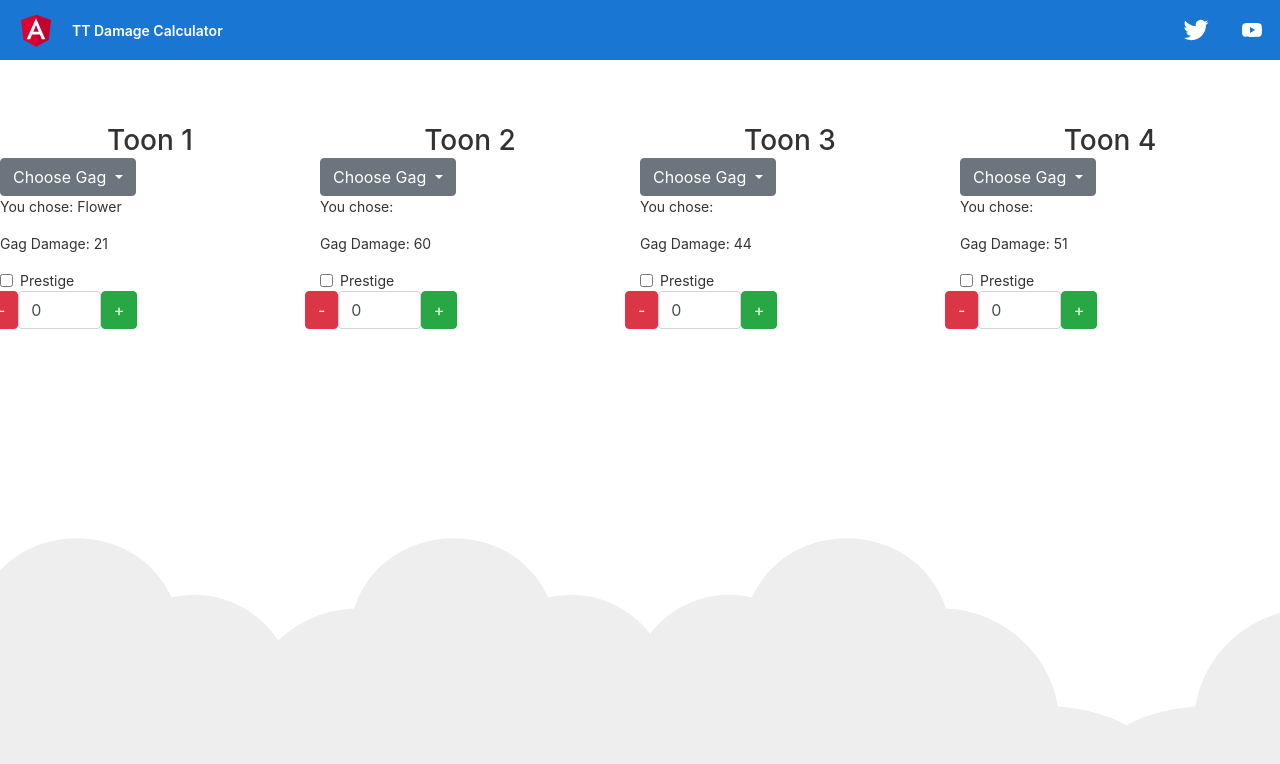
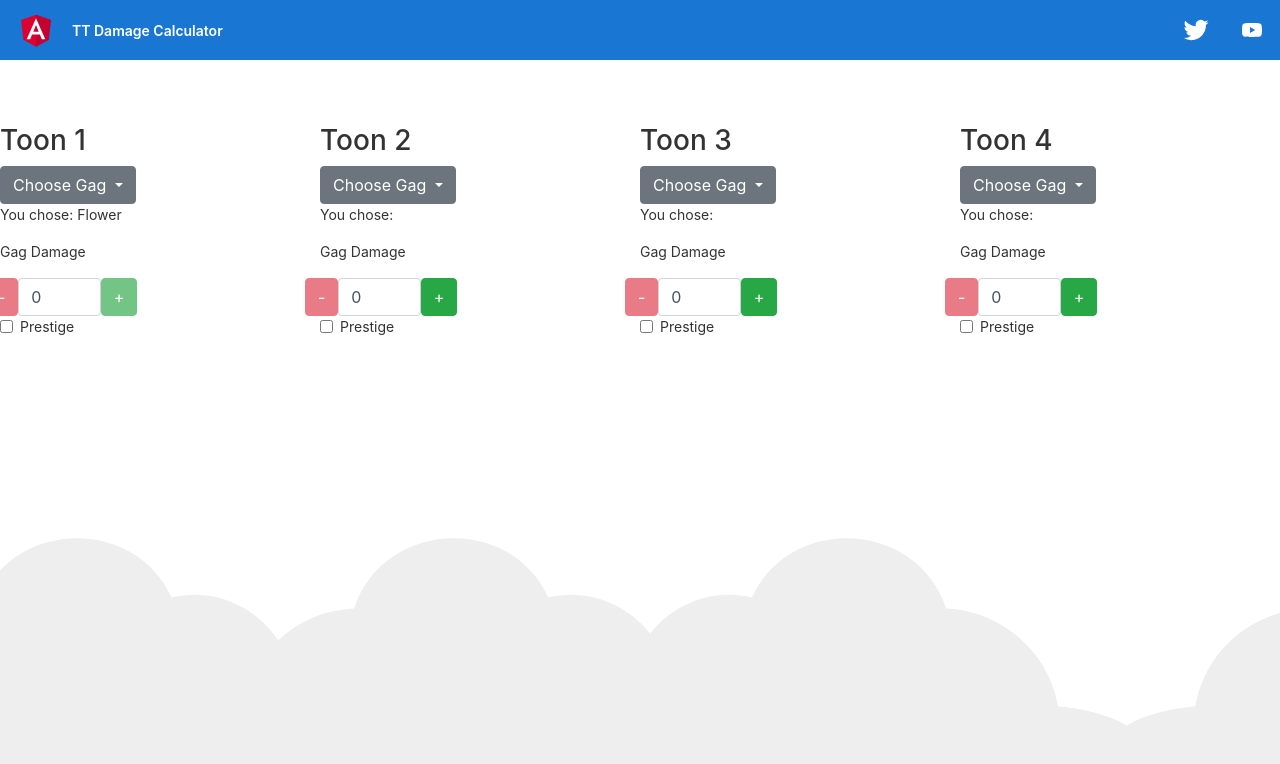
Before and after one commit to BobTabrizi/TTDamageCalculator, an Angular app: page / in a window 1280 px wide. Shown: the top 764 px of the page. Built offline with nearby package versions, Linux system fonts and the light colour scheme.

Commit message:
Added gag damage boundaries

```diff
--- a/src/app/gagInfo.ts
+++ b/src/app/gagInfo.ts
@@ -6,6 +6,7 @@ export const gagInfo = [
         prestige:'',
         organic:'',
         minRange:0,
+        midRange:0,
         maxRange:0
     },
     {
@@ -15,6 +16,7 @@ export const gagInfo = [
         prestige:'',
         organic:'',
         minRange:0,
+        midRange:0,
         maxRange:0
     },
     {
@@ -24,6 +26,7 @@ export const gagInfo = [
         prestige:'',
         organic:'',
         minRange:0,
+        midRange:0,
         maxRange:0
     },
     {
@@ -33,6 +36,7 @@ export const gagInfo = [
         prestige:'',
         organic:'',
         minRange:0,
+        midRange:0,
         maxRange:0
     },
     {
@@ -42,6 +46,7 @@ export const gagInfo = [
         prestige:'',
         organic:'',
         minRange:0,
+        midRange:0,
         maxRange:0
     },
     {
@@ -51,6 +56,7 @@ export const gagInfo = [
         prestige:'',
         organic:'',
         minRange:0,
+        midRange:0,
         maxRange:0
     },
     {
@@ -60,6 +66,7 @@ export const gagInfo = [
         prestige:'',
         organic:'',
         minRange:0,
+        midRange:0,
         maxRange:0
     },
     {
@@ -69,6 +76,7 @@ export const gagInfo = [
         prestige:'',
         organic:'',
         minRange:0,
+        midRange:0,
         maxRange:0
     },
     {
@@ -78,6 +86,7 @@ export const gagInfo = [
         prestige:'',
         organic:'',
         minRange:18,
+        midRange:20,
         maxRange:65
     },
     {
@@ -87,6 +96,7 @@ export const gagInfo = [
         prestige:'',
         organic:'',
         minRange:25,
+        midRange:30,
         maxRange:70
     },
     {
@@ -96,6 +106,7 @@ export const gagInfo = [
         prestige:'',
         organic:'',
         minRange:40,
+        midRange:45,
         maxRange:90
     },
     {
@@ -105,6 +116,7 @@ export const gagInfo = [
         prestige:'',
         organic:'',
         minRange:55,
+        midRange:65,
         maxRange:110
     },
     {
@@ -114,6 +126,7 @@ export const gagInfo = [
         prestige:'',
         organic:'',
         minRange:75,
+        midRange:90,
         maxRange:135
     },
     {
@@ -123,6 +136,7 @@ export const gagInfo = [
         prestige:'',
         organic:'',
         minRange:100,
+        midRange:140,
         maxRange:185
     },
     {
@@ -132,6 +146,7 @@ export const gagInfo = [
         prestige:'',
         organic:'',
         minRange:160,
+        midRange:200,
         maxRange:245
     },
     {
@@ -141,6 +156,7 @@ export const gagInfo = [
         prestige:'',
         organic:'',
         minRange:220,
+        midRange:240,
         maxRange:285
     },
     {
@@ -150,6 +166,7 @@ export const gagInfo = [
         prestige:'',
         organic:'',
         minRange:0,
+        midRange:0,
         maxRange:0,
         knockBack:1.5
     },
@@ -160,6 +177,7 @@ export const gagInfo = [
         prestige:'',
         organic:'',
         minRange:0,
+        midRange:0,
         maxRange:0,
         knockBack:1.5
     },
@@ -170,6 +188,7 @@ export const gagInfo = [
         prestige:'',
         organic:'',
         minRange:0,
+        midRange:0,
         maxRange:0,
         knockBack:1.5
     },
@@ -180,6 +199,7 @@ export const gagInfo = [
         prestige:'',
         organic:'',
         minRange:0,
+        midRange:0,
         maxRange:0,
         knockBack:1.5
     },
@@ -190,6 +210,7 @@ export const gagInfo = [
         prestige:'',
         organic:'',
         minRange:0,
+        midRange:0,
         maxRange:0,
         knockBack:1.5
     },
@@ -200,6 +221,7 @@ export const gagInfo = [
         prestige:'',
         organic:'',
         minRange:0,
+        midRange:0,
         maxRange:0,
         knockBack:1.5
     },
@@ -210,6 +232,7 @@ export const gagInfo = [
         prestige:'',
         organic:'',
         minRange:0,
+        midRange:0,
         maxRange:0,
         knockBack:1.5
     },
@@ -220,6 +243,7 @@ export const gagInfo = [
         prestige:'',
         organic:'',
         minRange:0,
+        midRange:0,
         maxRange:0,
         knockBack:1.5
     },
@@ -230,6 +254,7 @@ export const gagInfo = [
         prestige:'',
         organic:'',
         minRange:3,
+        midRange:4,
         maxRange:14
     },
     {
@@ -239,6 +264,7 @@ export const gagInfo = [
         prestige:'',
         organic:'',
         minRange:5,
+        midRange:7,
         maxRange:16
     },
     {
@@ -248,6 +274,7 @@ export const gagInfo = [
         prestige:'',
         organic:'',
         minRange:9,
+        midRange:11,
         maxRange:20
     },
     {
@@ -257,6 +284,7 @@ export const gagInfo = [
         prestige:'',
         organic:'',
         minRange:14,
+        midRange:16,
         maxRange:25
     },
     {
@@ -266,6 +294,7 @@ export const gagInfo = [
         prestige:'',
         organic:'',
         minRange:19,
+        midRange:21,
         maxRange:30
     },
     {
@@ -275,6 +304,7 @@ export const gagInfo = [
         prestige:'',
         organic:'',
         minRange:26,
+        midRange:32,
         maxRange:37
     },
     {
@@ -284,6 +314,7 @@ export const gagInfo = [
         prestige:'',
         organic:'',
         minRange:35,
+        midRange:45,
         maxRange:65
     },
     {
@@ -293,6 +324,7 @@ export const gagInfo = [
         prestige:'',
         organic:'',
         minRange:55,
+        midRange:60,
         maxRange:76
     },
     {
@@ -302,6 +334,7 @@ export const gagInfo = [
         prestige:'',
         organic:'',
         minRange:3,
+        midRange:4,
         maxRange:4
     },
     {
@@ -311,6 +344,7 @@ export const gagInfo = [
         prestige:'',
         organic:'',
         minRange:6,
+        midRange:7,
         maxRange:8
     },
     {
@@ -320,6 +354,7 @@ export const gagInfo = [
         prestige:'',
         organic:'',
         minRange:10,
+        midRange:11,
         maxRange:12
     },
     {
@@ -329,6 +364,7 @@ export const gagInfo = [
         prestige:'',
         organic:'',
         minRange:18,
+        midRange:20,
         maxRange:21
     },
     {
@@ -338,6 +374,7 @@ export const gagInfo = [
         prestige:'',
         organic:'',
         minRange:27,
+        midRange:28,
         maxRange:30
     },
     {
@@ -347,6 +384,7 @@ export const gagInfo = [
         prestige:'',
         organic:'',
         minRange:45,
+        midRange:50,
         maxRange:56
     },
     {
@@ -356,6 +394,7 @@ export const gagInfo = [
         prestige:'',
         organic:'',
         minRange:60,
+        midRange:70,
         maxRange:80
     },
     {
@@ -365,6 +404,7 @@ export const gagInfo = [
         prestige:'',
         organic:'',
         minRange:90,
+        midRange:100,
         maxRange:115
     },
     {
@@ -374,6 +414,7 @@ export const gagInfo = [
         prestige:'',
         organic:'',
         minRange:3,
+        midRange:4,
         maxRange:12
     },
     {
@@ -383,6 +424,7 @@ export const gagInfo = [
         prestige:'',
         organic:'',
         minRange:5,
+        midRange:6,
         maxRange:18
     },
     {
@@ -392,6 +434,7 @@ export const gagInfo = [
         prestige:'',
         organic:'',
         minRange:8,
+        midRange:9,
         maxRange:30
     },
     {
@@ -401,6 +444,7 @@ export const gagInfo = [
         prestige:'',
         organic:'',
         minRange:14,
+        midRange:15,
         maxRange:48
     },
     {
@@ -410,6 +454,7 @@ export const gagInfo = [
         prestige:'',
         organic:'',
         minRange:21,
+        midRange:23,
         maxRange:72
     },
     {
@@ -419,6 +464,7 @@ export const gagInfo = [
         prestige:'',
         organic:'',
         minRange:35,
+        midRange:37,
         maxRange:120
     },
     {
@@ -428,6 +474,7 @@ export const gagInfo = [
         prestige:'',
         organic:'',
         minRange:50,
+        midRange:60,
         maxRange:198
     },
     {
@@ -437,6 +484,7 @@ export const gagInfo = [
         prestige:'',
         organic:'',
         minRange:70,
+        midRange:75,
         maxRange:240
     },
     {
@@ -446,6 +494,7 @@ export const gagInfo = [
         prestige:'',
         organic:'',
         minRange:5,
+        midRange:6,
         maxRange:9
     },
     {
@@ -455,6 +504,7 @@ export const gagInfo = [
         prestige:'',
         organic:'',
         minRange:8,
+        midRange:9,
         maxRange:13
     },
     {
@@ -464,6 +514,7 @@ export const gagInfo = [
         prestige:'',
         organic:'',
         minRange:15,
+        midRange:16,
         maxRange:21
     },
     {
@@ -473,6 +524,7 @@ export const gagInfo = [
         prestige:'',
         organic:'',
         minRange:28,
+        midRange:29,
         maxRange:35
     },
     {
@@ -482,6 +534,7 @@ export const gagInfo = [
         prestige:'',
         organic:'',
         minRange:40,
+        midRange:43,
         maxRange:52
     },
     {
@@ -491,6 +544,7 @@ export const gagInfo = [
         prestige:'',
         organic:'',
         minRange:55,
+        midRange:60,
         maxRange:87
     },
     {
@@ -500,6 +554,7 @@ export const gagInfo = [
         prestige:'',
         organic:'',
         minRange:85,
+        midRange:95,
         maxRange:127
     },
     {
@@ -509,6 +564,7 @@ export const gagInfo = [
         prestige:'',
         organic:'',
         minRange:120,
+        midRange:135,
         maxRange:167
     },
     {
@@ -518,6 +574,7 @@ export const gagInfo = [
         prestige:'',
         organic:'',
         minRange:10,
+        midRange:11,
         maxRange:12
     },
     {
@@ -527,6 +584,7 @@ export const gagInfo = [
         prestige:'',
         organic:'',
         minRange:18,
+        midRange:19,
         maxRange:20
     },
     {
@@ -536,6 +594,7 @@ export const gagInfo = [
         prestige:'',
         organic:'',
         minRange:30,
+        midRange:33,
         maxRange:35
     },
     {
@@ -545,6 +604,7 @@ export const gagInfo = [
         prestige:'',
         organic:'',
         minRange:45,
+        midRange:50,
         maxRange:55
     },
     {
@@ -554,7 +614,8 @@ export const gagInfo = [
         prestige:'',
         organic:'',
         minRange:65,
-        maxRange: 80
+        midRange:70,
+        maxRange:80
     },
     {
         id:62,
@@ -563,6 +624,7 @@ export const gagInfo = [
         prestige:'',
         organic:'',
         minRange:90,
+        midRange:110,
         maxRange:125
     },
     {
@@ -572,6 +634,7 @@ export const gagInfo = [
         prestige:'',
         organic:'',
         minRange:145,
+        midRange:160,
         maxRange:180
     },
     {
@@ -581,6 +644,7 @@ export const gagInfo = [
         prestige:'',
         organic:'',
         minRange:200,
+        midRange:210,
         maxRange:220
     },
 ]
--- a/src/app/toon-list/toon-list.component.css
+++ b/src/app/toon-list/toon-list.component.css
@@ -6,9 +6,7 @@
       -moz-box-sizing: border-box;
       box-sizing: border-box;
   }
-  h3 {
-    text-align: center; margin-bottom: 0;
-  }
+
   [class*='col-'] {
     padding-right: 20px;
     padding-bottom: 20px;
@@ -87,6 +85,8 @@
   display: block;
 }
 
+
+
 .dropdown-submenu>a:after {
   display: block;
   content: " ";
--- a/src/app/toon-list/toon-list.component.html
+++ b/src/app/toon-list/toon-list.component.html
@@ -67,37 +67,39 @@
 
       </ul>
       <p>You chose: {{toon.gag}}</p>
-      <p>Gag Damage: {{toon.maxRange}}</p>
-
+    <!--- <p>Gag Damage: {{toon.maxRange}}</p> --->
 
 </div>
-<div class="form-check">
-    <input type="checkbox" class="form-check-input" id="exampleCheck1">
-    <label class="form-check-label" for="exampleCheck1">Prestige</label>
+<p>Gag Damage</p>
+  <div class = "row">
+    <span class="input-group-btn">
 
-  </div>
-
-  <div class = "row bottomRow">
-    <span class="input-group-btn">
-        <button type="button" class="btn btn-danger btn-number"
-                (click)="damage = damage - 1" data-type="minus" data-field="quant[2]">
+        <button type="button" class="btn btn-danger btn-number"  [disabled] = "toon.midRange == toon.minRange"
+                (click)="toon.midRange = toon.midRange- 1" data-type="minus" data-field="quant[2]">
                 -
 
         </button>
     </span>
   <input type="text" name="quant[2]" class="form-control input-number"
-  [(ngModel)]="damage"  value="{{damage}}" >
+  [(ngModel)]="toon.midRange"  value="{{toon.midRange}}" >
 
 
 
     <span class="input-group-btn">
-        <button type="button" class="btn btn-success btn-number"
-                (click)="damage = damage + 1" data-type="plus" data-field="quant[2]">
+        <button type="button" class="btn btn-success btn-number" [disabled] = "toon.midRange == toon.maxRange"
+         (click)="toon.midRange = toon.midRange + 1" data-type="plus" data-field="quant[2]">
                 +
         </button>
 
 </span>
+
 </div>
+<div class="form-check">
+  <input type="checkbox" class="form-check-input" id="exampleCheck1">
+  <label class="form-check-label" for="exampleCheck1">Prestige</label>
+
+</div>
+
 </div>
 
 
--- a/src/app/toons.ts
+++ b/src/app/toons.ts
@@ -6,7 +6,8 @@ export const toons = [
         prestige:'',
         organic:'',
         minRange:0,
-        maxRange:21
+        midRange:0,
+        maxRange:0
     },
     {
         id:2,
@@ -15,6 +16,7 @@ export const toons = [
         prestige:'',
         organic:'',
         minRange:0,
+        midRange:0,
         maxRange:60
     },
     {
@@ -24,6 +26,7 @@ export const toons = [
         prestige:'',
         organic:'',
         minRange:0,
+        midRange:0,
         maxRange:44
     },
     {
@@ -33,6 +36,7 @@ export const toons = [
         prestige:'',
         organic:'',
         minRange:0,
+        midRange:0,
         maxRange:51
     },
 ]
```
Also changed, not shown: src/app/toon-list/toon-list.component.ts (+9 -2 lines).
